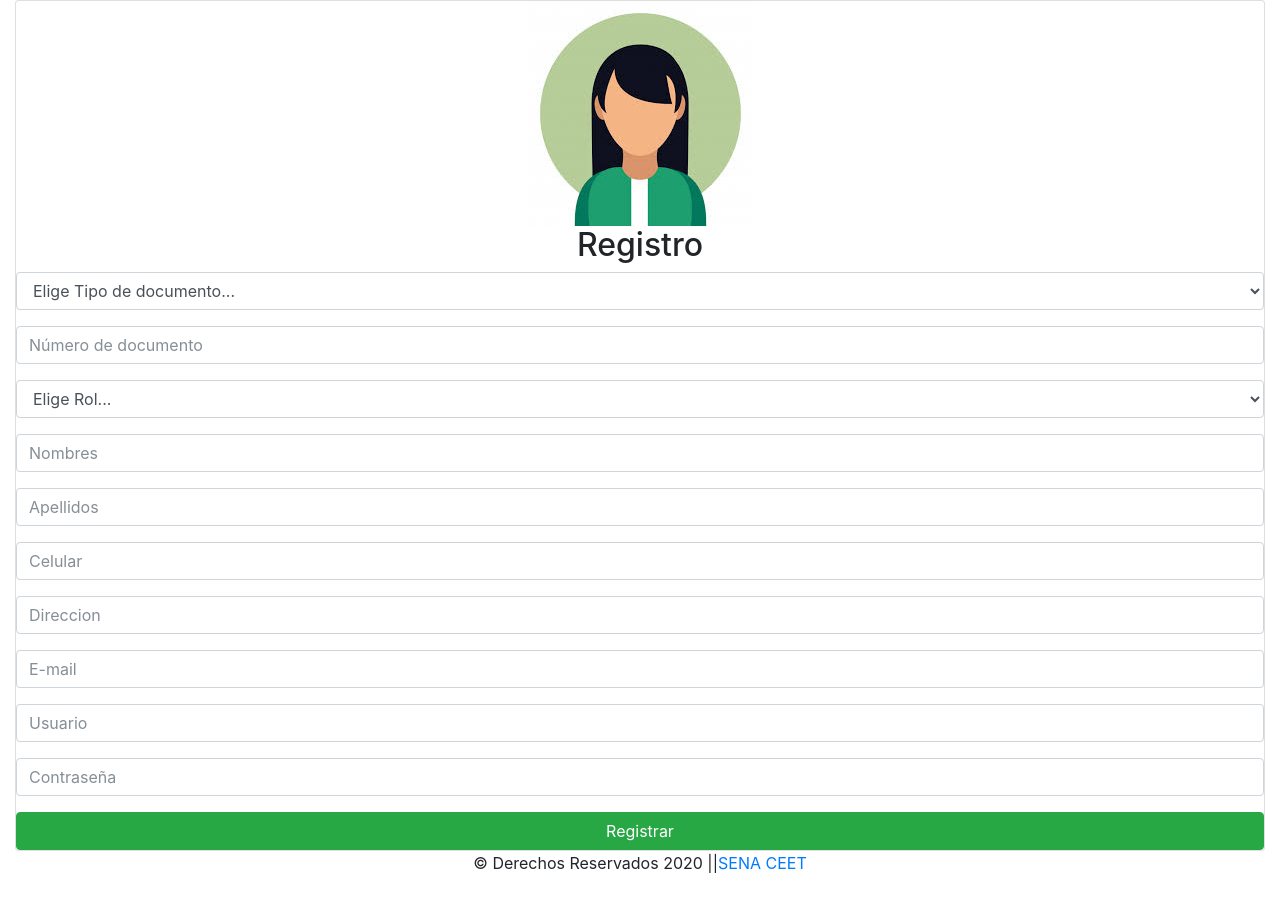
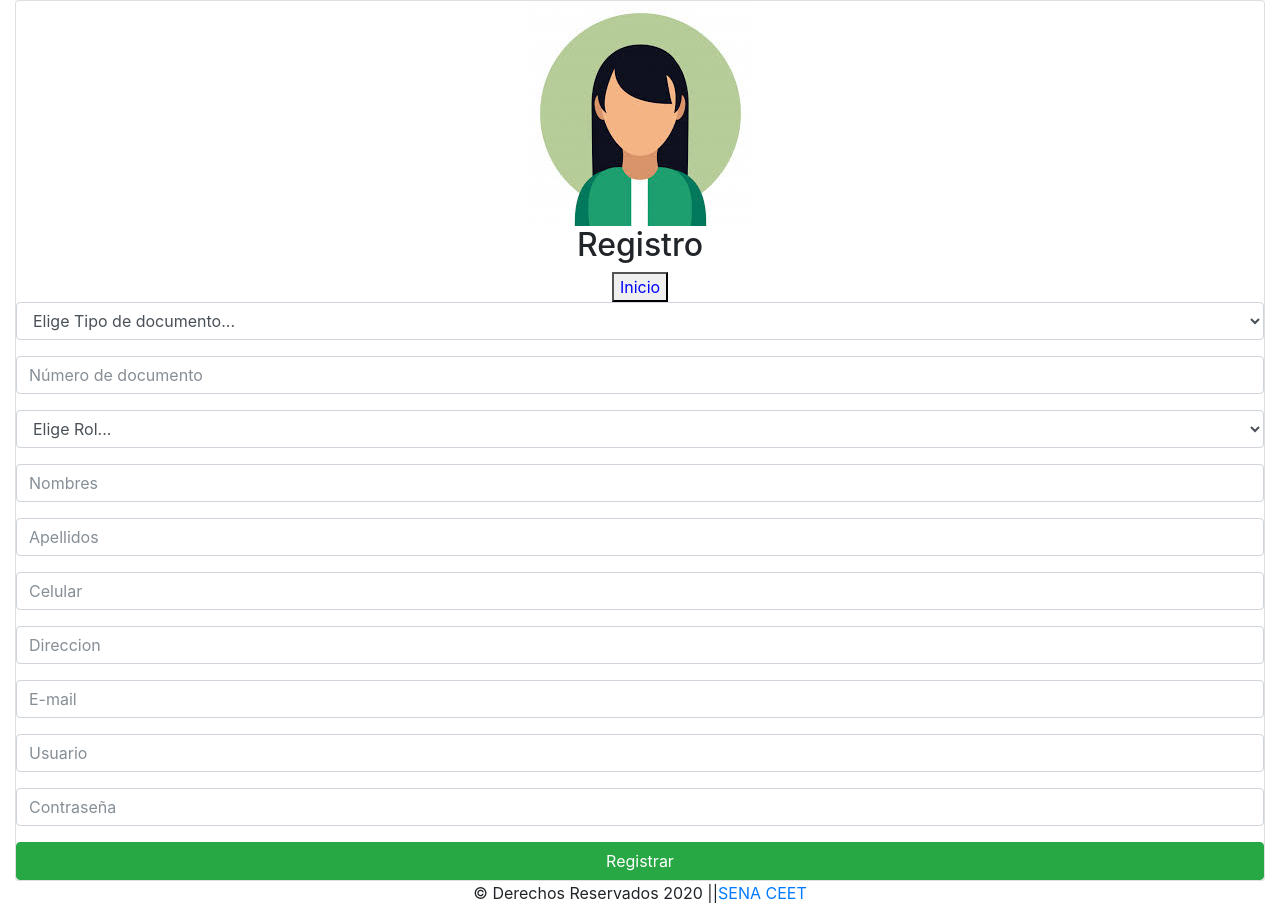
Before and after one commit to zheta88/salon_tya, a PHP site: page /salon2-master/nuevo in a window 1280 px wide. Before the commit the page ends 873 px from the top, so only its background shows below. Run offline with PHP 8.4, Linux system fonts and the light colour scheme; data that the repository does not hold is empty; some libraries are stand-ins or nearby versions.

Commit message:
boton de inicio en registro

```diff
--- a/views/nuevo/index.php
+++ b/views/nuevo/index.php
@@ -21,6 +21,8 @@
 						<div class="loginBox">
                             <img src="public/image/registro.jpg" class="avatar" alt="">
 							<h2><?php if($modificar){echo "Modificar";}else{echo "Registro";}?></h2>
+							<button style="color:blue;"  href="inicio">Inicio</button>
+
 							<form action="<?php
 											$destino = constant('URL');
 											if(!$modificar){$destino .= "nuevo/crear";}
```
